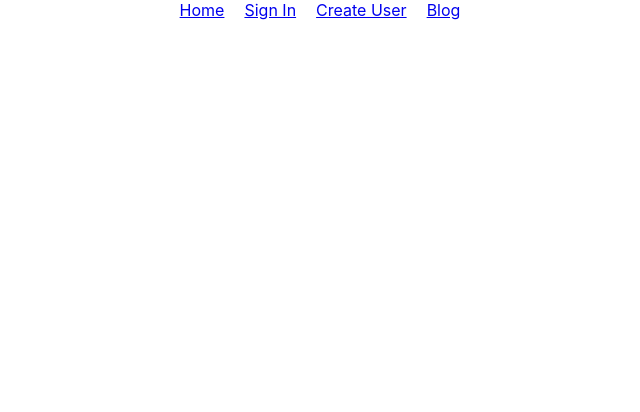
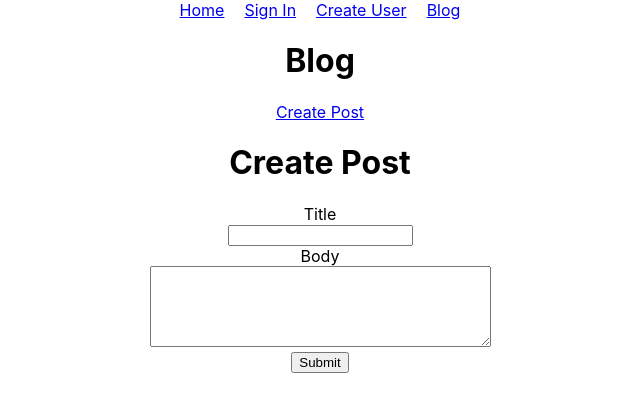
Before and after one commit to bhans23/blog_app, a React (Create React App) app: page /blog/createPost in a window 1280 px wide. Shown: the top 412 px of the page, without its empty margins (320-960 px from the left). Built offline with nearby package versions, Linux system fonts and the light colour scheme.

Commit message:
added create post component and nested routes

```diff
--- a/src/App.js
+++ b/src/App.js
@@ -18,7 +18,7 @@ function App() {
           <Route path="/" element={<Home/>} />
           <Route path="/signIn" element={<SignIn />} />
           <Route path="/createUser" element={<CreateUser />} />
-          <Route path="/blog" element={<Blog />} />
+          <Route path="/blog/*" element={<Blog />} />
         </Routes>
       </div>
     </div>
--- a/src/components/blog.js
+++ b/src/components/blog.js
@@ -1,9 +1,15 @@
 import React from "react";
+import { Link, Routes, Route } from "react-router-dom";
+import CreatePost from "./createPost.js";
 
 const Blog = () => {
   return (
     <div>
       <h1>Blog</h1>
+      <Link to="createPost">Create Post</Link>
+      <Routes>
+        <Route path="createPost" element={<CreatePost />} />
+      </Routes>
     </div>
   );
 };
--- /dev/null
+++ b/src/components/createPost.js
@@ -0,0 +1,46 @@
+import { useState } from "react";
+
+const CreatePost = () => {
+  const setState = useState({
+    title: "",
+    body: "",
+  });
+
+  const handleChange = () => {};
+  const handleSubmit = (e) => {
+    e.preventDefault();
+  };
+  return (
+    <>
+      <h1>Create Post</h1>
+
+      <form onSubmit={handleSubmit}>
+        <label htmlFor="title">Title</label>
+        <br />
+        <input
+          type="title"
+          id="title"
+          name=""
+          required
+          onChange={handleChange}
+        />
+        <br />
+        <label htmlFor="body">Body</label>
+        <br />
+        <textarea
+          cols="40"
+          rows="5"
+          type="body"
+          id="body"
+          name="body"
+          required
+          onChange={handleChange}
+        />
+        <br />
+        <input type="submit" value="Submit" />
+      </form>
+    </>
+  );
+};
+
+export default CreatePost;
```
